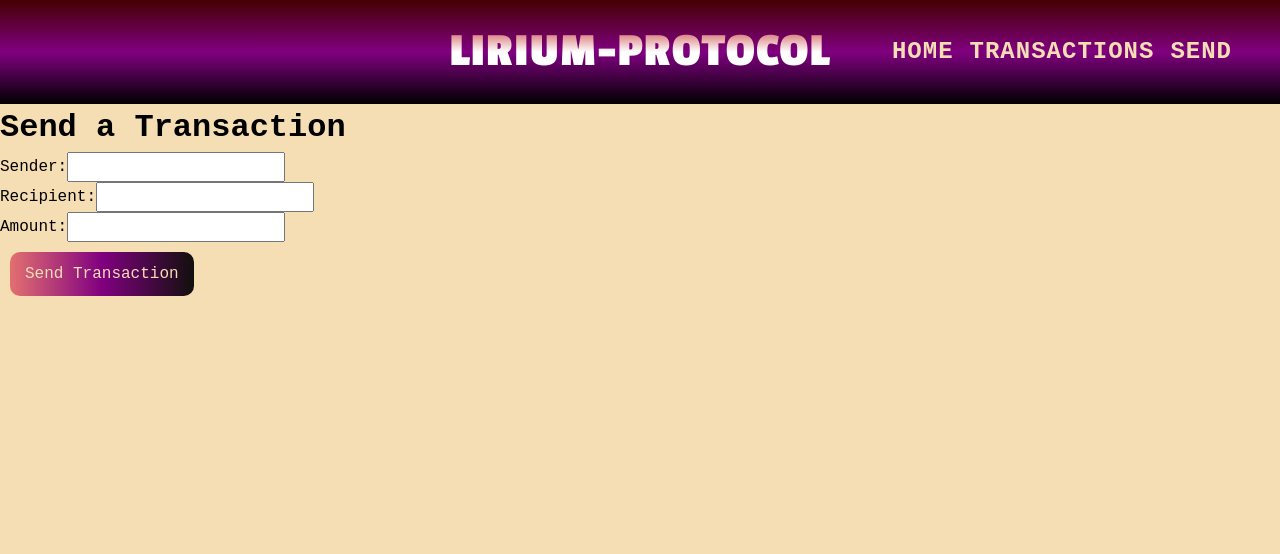
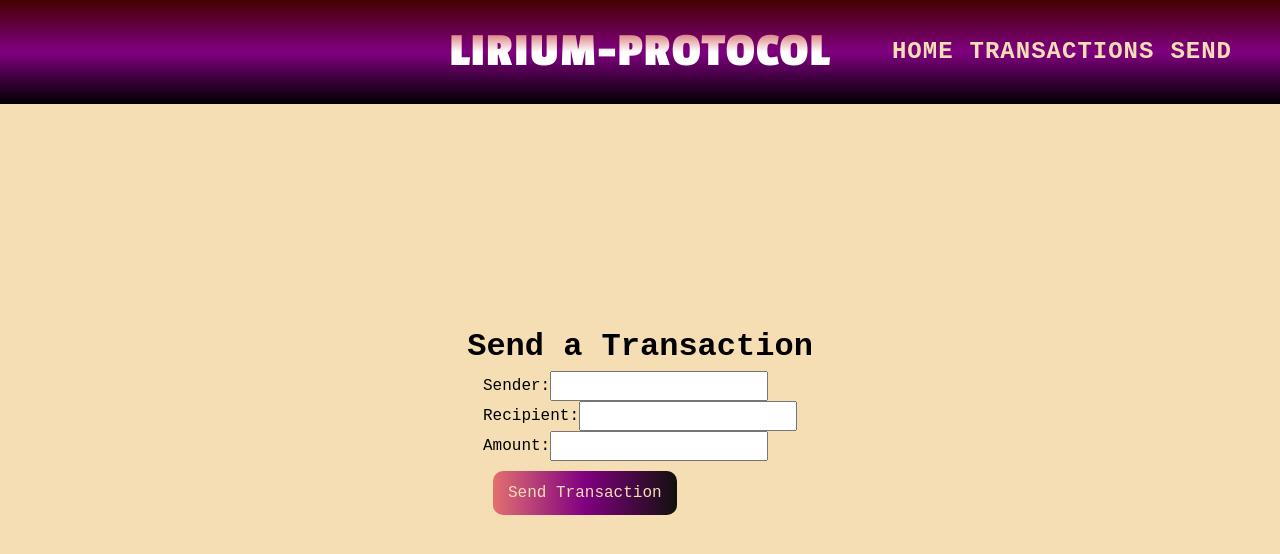
Before and after one commit to Nevto/DarkMatter, a React (Vite) app in the folder Lirium-frontend/: page /sendtransaction in a window 1280 px wide. Shown: the top 554 px of the page. Built offline with nearby package versions, Linux system fonts and the light colour scheme; a web font is replaced by a local one.

Commit message:
added a pop up alert and created some styling for Send Transaction

```diff
--- a/Lirium-frontend/src/components/SendTransaction.jsx
+++ b/Lirium-frontend/src/components/SendTransaction.jsx
@@ -10,17 +10,19 @@ const SendTransaction = () => {
     e.preventDefault();
     try {
       const response = await sendTransaction(sender, recipient, amount);
-      console.log('Transaction sent:', response);
+      console.log(response);
+      window.alert('You successfully sent your transaction!');
       setSender('');
       setRecipient('');
       setAmount('');
     } catch (error) {
-      console.error('Error sending transaction:', error);
+      console.error(error);
+      window.alert('Transaction failed. Please try again.');
     }
   };
 
   return (
-    <div>
+    <div className='sendTransactionWrapper'>
       <h1>Send a Transaction</h1>
       <form onSubmit={handleSubmit}>
         <div>
--- /dev/null
+++ b/Lirium-frontend/src/styles/_sendTransaction.scss
@@ -0,0 +1,8 @@
+.sendTransactionWrapper {
+    display: flex;
+    flex-direction: column;
+    align-items: center;
+    justify-content: center;
+    width: 100vw;
+    height: 80vh;
+}
--- a/Lirium-frontend/src/styles/main.scss
+++ b/Lirium-frontend/src/styles/main.scss
@@ -5,3 +5,4 @@
 @import './layout.scss';
 @import './fonts.scss';
 @import './landingPage';
+@import './sendTransaction';
```
